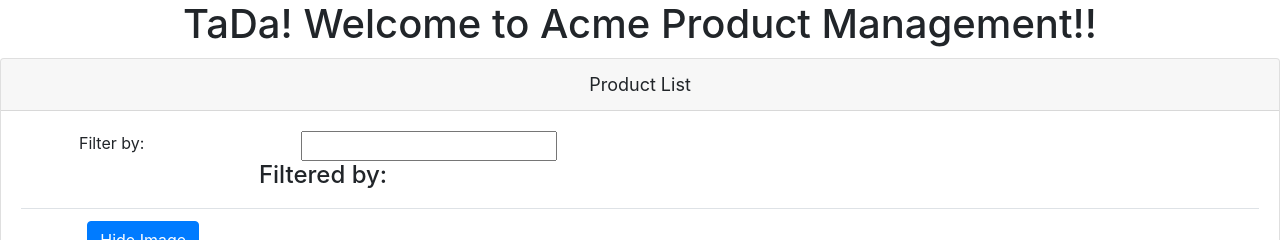
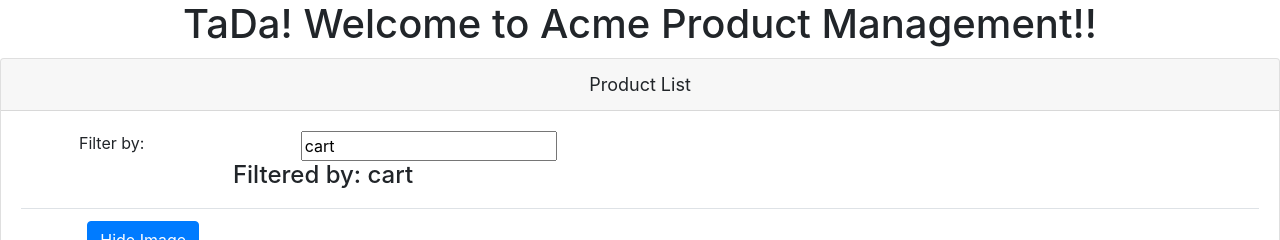
Before and after one commit to JayampathiBandara/Angular-GettingStarted, an Angular app: page / in a window 1280 px wide. Shown: the top 240 px of the page. Built offline with nearby package versions, Linux system fonts and the light colour scheme.

Commit message:
6.4	Handling Input with Two-way Binding

```diff
--- a/src/app/app.module.ts
+++ b/src/app/app.module.ts
@@ -1,5 +1,6 @@
 import { BrowserModule } from '@angular/platform-browser';
 import { NgModule } from '@angular/core';
+import { FormsModule } from '@angular/forms'
 
 import { AppComponent } from './app.component';
 import { ProductListComponent } from './products/product-list.component';
@@ -10,7 +11,8 @@
     ProductListComponent
   ],
   imports: [
-    BrowserModule
+    BrowserModule,
+    FormsModule
   ],
   providers: [],
   bootstrap: [AppComponent]
--- a/src/app/products/product-list.component.html
+++ b/src/app/products/product-list.component.html
@@ -6,12 +6,12 @@
         <div class='row'>
             <div class='col-md-2'>Filter by:</div>
             <div class='col-md-4'>
-                <input type='text' />
+                <input type='text' [(ngModel)]='filterText' />
             </div>
         </div>
         <div class='row'>
             <div class='col-md-6'>
-                <h4>Filtered by: </h4>
+                <h4>Filtered by: {{filterText}} </h4>
             </div>
         </div>
         <div class='table-responsive'>
--- a/src/app/products/product-list.component.ts
+++ b/src/app/products/product-list.component.ts
@@ -8,7 +8,11 @@
     pageTitle: string = 'Product List';
     imageWidth: number = 50;
     imageMargin: number = 2;
+
     showImage: boolean = true;
+    filterText: string = 'cart';
+
+
     products: any[] = [
         {
             "productId": 2,
```
